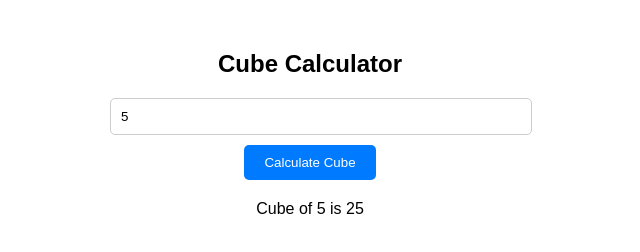
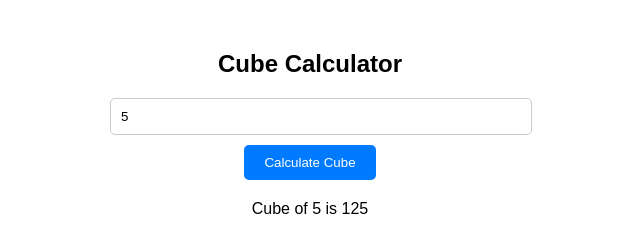
Before and after one commit to AttarSaba/cubeit, a plain HTML site: page cubeit/index.html in a window 1280 px wide. Both pictures are taken after typing "5" into the empty fields and a click on the button "Calculate Cube". Shown: the full height of the page, 330-970 px from the left. Drawn offline with Linux system fonts and the light colour scheme.

Commit message:
commit cube

```diff
--- a/cubeit/index.html
+++ b/cubeit/index.html
@@ -53,7 +53,7 @@
         // Check if the input is valid
         if (!isNaN(numberInput)) {
             var number = parseFloat(numberInput);
-            var cube = Math.pow(number, 2);
+            var cube = Math.pow(number, 3);
             resultElement.innerHTML = 'Cube of ' + number + ' is ' + cube;
         } else {
             resultElement.innerHTML = 'Please enter a valid number!';
```
